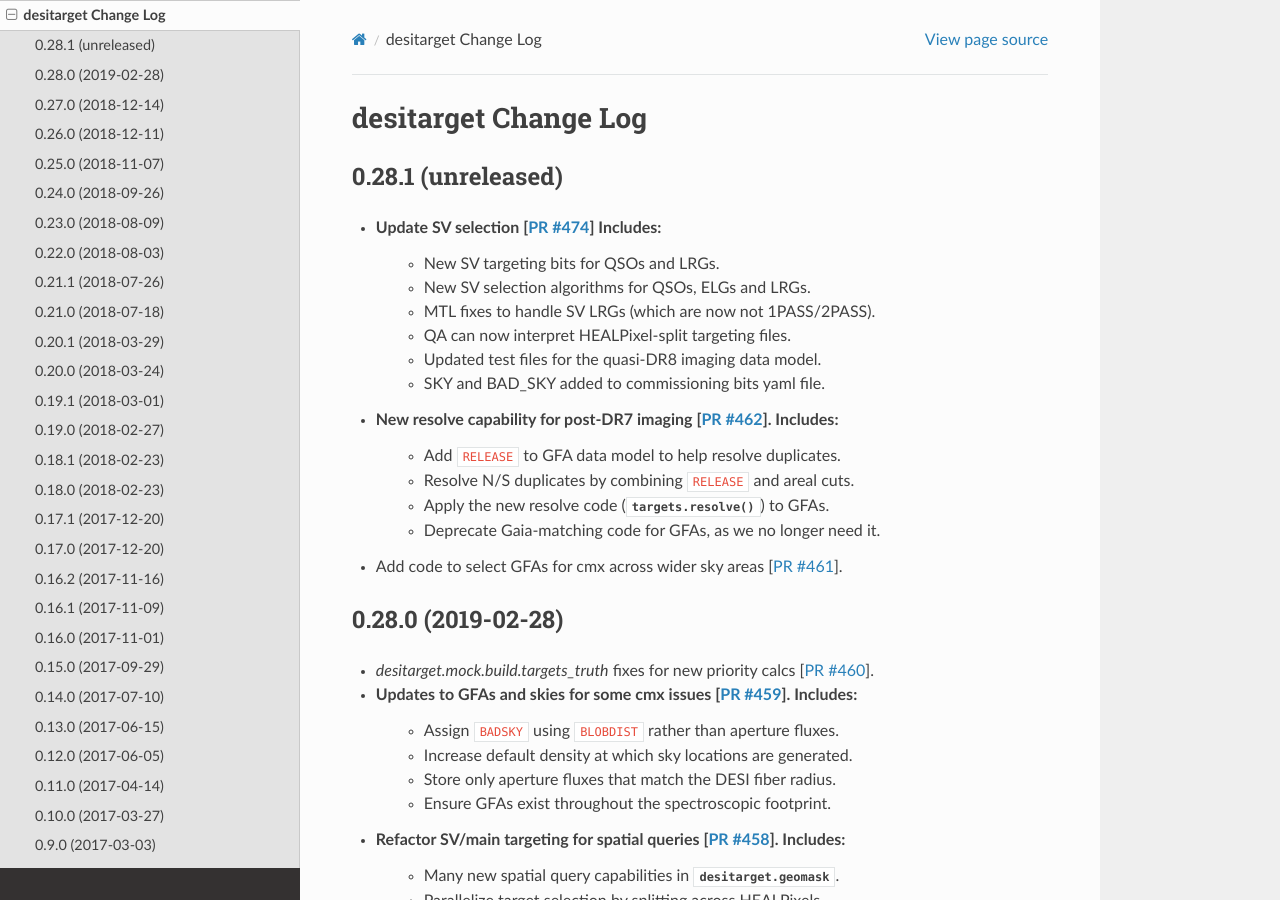
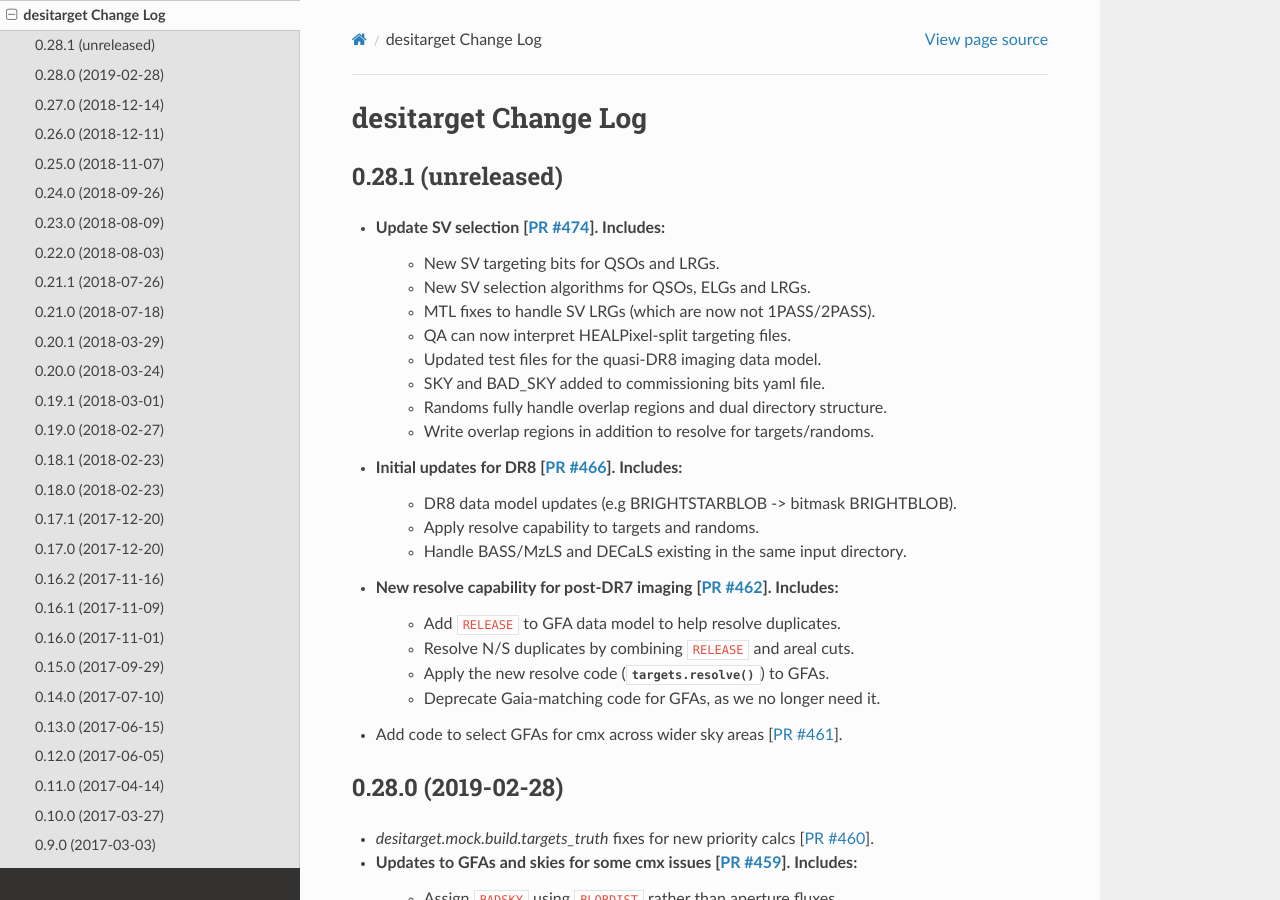
Before and after one commit to desihub/desitarget, a Sphinx documentation site: the page built from doc/changes.rst, in a window 1280 px wide and 900 px high. Built offline with Sphinx 7.4.7 and the Read the Docs theme 2.0.0, drawn with Linux system fonts in a browser that asks for light colours.

Commit message:
updates changes docs. PR 466 went undocumented for some reason

```diff
--- a/doc/changes.rst
+++ b/doc/changes.rst
@@ -4,13 +4,19 @@ desitarget Change Log
 
 0.28.1 (unreleased)
 -------------------
-* Update SV selection [`PR #474`_] Includes:
+* Update SV selection [`PR #474`_]. Includes:
     * New SV targeting bits for QSOs and LRGs.
     * New SV selection algorithms for QSOs, ELGs and LRGs.
     * MTL fixes to handle SV LRGs (which are now not 1PASS/2PASS).
     * QA can now interpret HEALPixel-split targeting files.
     * Updated test files for the quasi-DR8 imaging data model.
     * SKY and BAD_SKY added to commissioning bits yaml file.
+    * Randoms fully handle overlap regions and dual directory structure.
+    * Write overlap regions in addition to resolve for targets/randoms.
+* Initial updates for DR8 [`PR #466`_]. Includes:
+    * DR8 data model updates (e.g BRIGHTSTARBLOB -> bitmask BRIGHTBLOB).
+    * Apply resolve capability to targets and randoms.
+    * Handle BASS/MzLS and DECaLS existing in the same input directory.
 * New resolve capability for post-DR7 imaging [`PR #462`_]. Includes:
     * Add ``RELEASE`` to GFA data model to help resolve duplicates.
     * Resolve N/S duplicates by combining ``RELEASE`` and areal cuts.
@@ -20,6 +26,7 @@ desitarget Change Log
 
 .. _`PR #461`: https://github.com/desihub/desitarget/pull/461
 .. _`PR #462`: https://github.com/desihub/desitarget/pull/462
+.. _`PR #466`: https://github.com/desihub/desitarget/pull/466
 .. _`PR #474`: https://github.com/desihub/desitarget/pull/474
 
 0.28.0 (2019-02-28)
```
